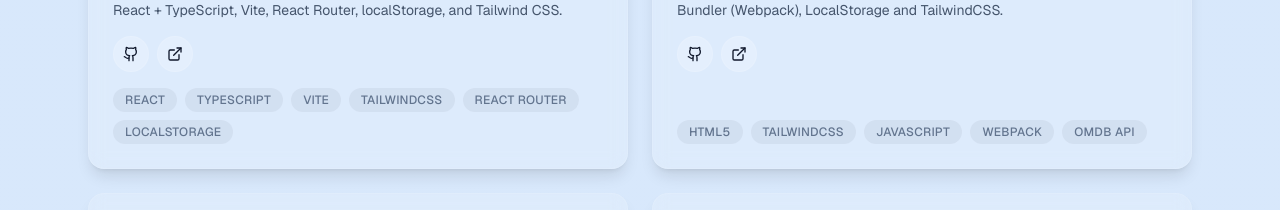
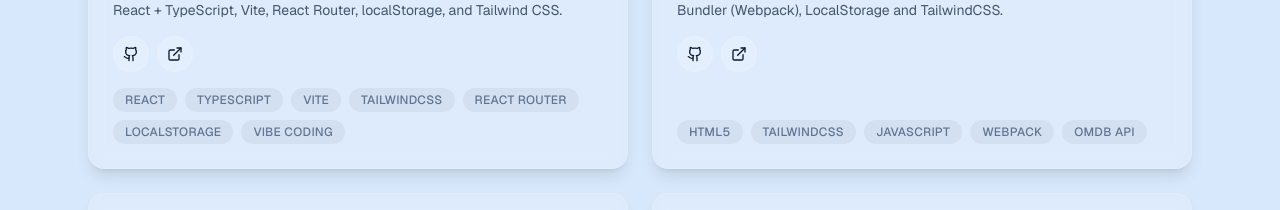
Before and after one commit to mfebriann/personal-website, a Next.js app: page / in a window 1280 px wide. Shown: the part 4564-4774 px from the top of the page. Built offline with nearby package versions, Linux system fonts and the light colour scheme.

Commit message:
fix(project): add tags vibe coding on project Practice Vocabulary

```diff
--- a/src/components/sections/projects-section.tsx
+++ b/src/components/sections/projects-section.tsx
@@ -57,7 +57,7 @@ export const OTHER_PROJECTS: Project[] = [
 		description: 'A simple website to practice English singular & plural nouns with randomized quizzes and saved progress—built as a learning project for React + TypeScript, Vite, React Router, localStorage, and Tailwind CSS.',
 		link: 'https://practice-vocabulary-theta.vercel.app/',
 		github: 'https://github.com/mfebriann/Practice_Vocabulary',
-		tags: ['React', 'TypeScript', 'Vite', 'TailwindCSS', 'React Router', 'LocalStorage'],
+		tags: ['React', 'TypeScript', 'Vite', 'TailwindCSS', 'React Router', 'LocalStorage', 'Vibe Coding'],
 	},
 	{
 		title: 'Cari FilmNyok',
```
